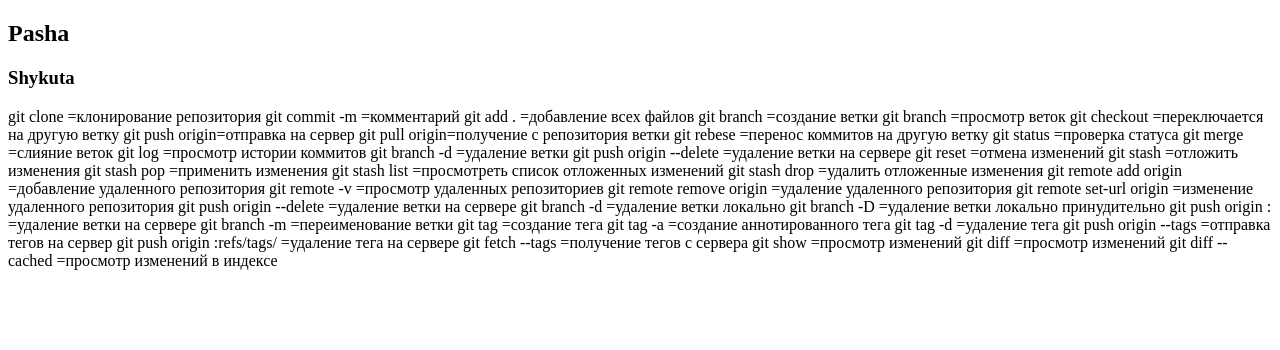
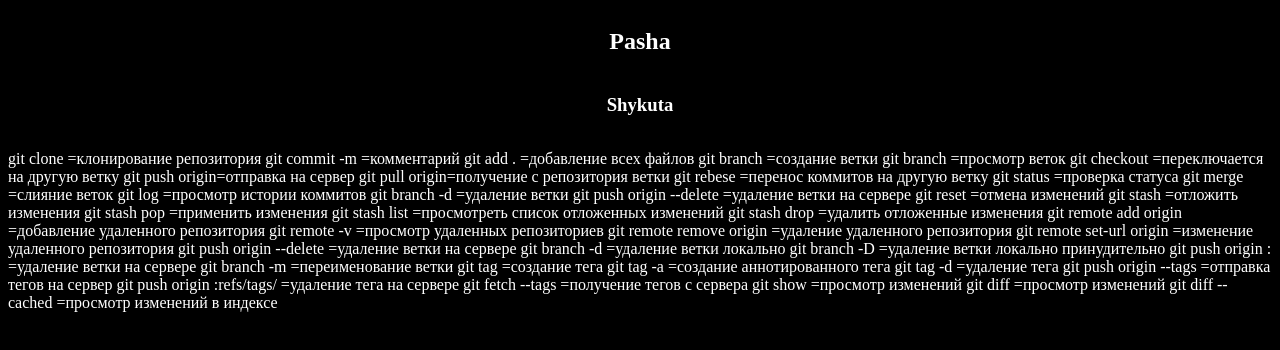
Before and after one commit to Pawel-Shykuta/testGit, a plain HTML site: page index.html in a window 1280 px wide. Drawn offline with Linux system fonts and the light colour scheme.

Commit message:
new file style

```diff
--- a/index.html
+++ b/index.html
@@ -10,7 +10,7 @@
         <title></title>
         <meta name="description" content="">
         <meta name="viewport" content="width=device-width, initial-scale=1">
-        <link rel="stylesheet" href="">
+        <link rel="stylesheet" href="style.css">
     </head>
     <body>
         <h2>Pasha</h2>
--- /dev/null
+++ b/style.css
@@ -0,0 +1,8 @@
+body{
+    background-color: black;
+    color: white;
+    display: flex;
+    align-items: center;
+    justify-content: center;
+    flex-direction: column;
+}
```
